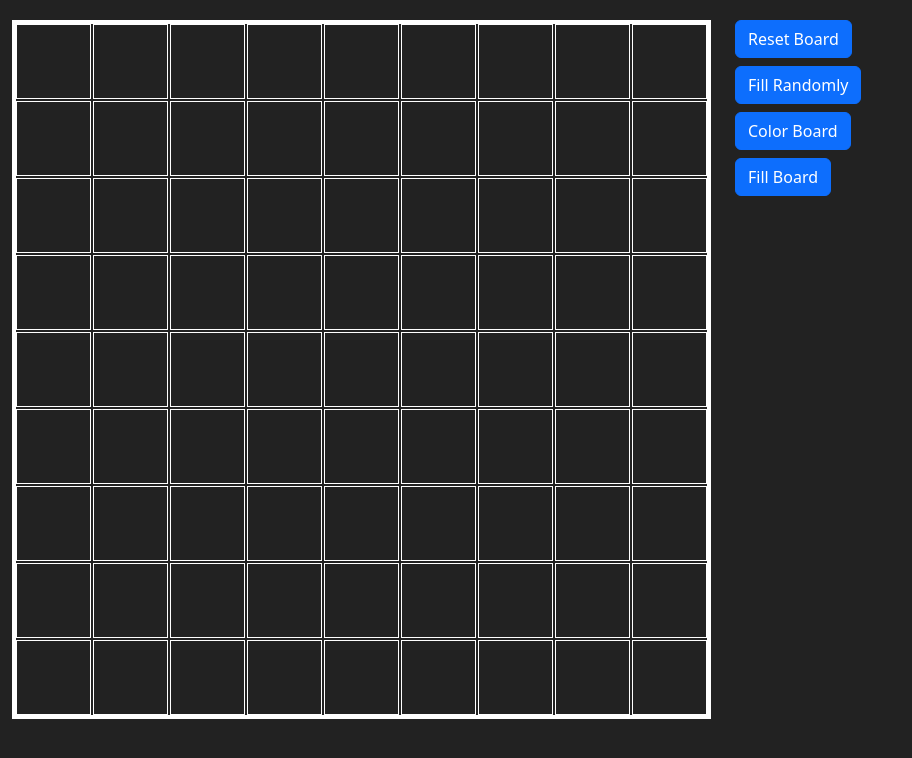
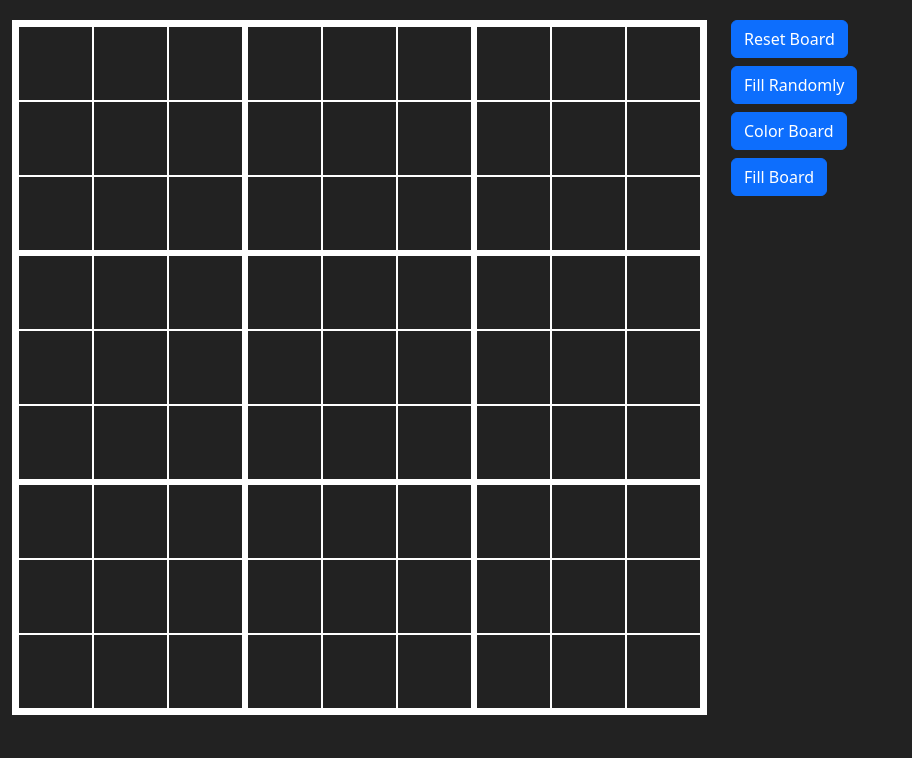
Before and after one commit to SMNDVC/Sudoku, a Flask app: page / in a window 1280 px wide. Shown: the top 758 px of the page, without its empty margins (0-912 px from the left). Run offline with Flask 3, Linux system fonts and the light colour scheme.

Commit message:
I'll finish later

```diff
--- a/py.py
+++ b/py.py
@@ -1,4 +1,2 @@
-lst = []
-for i in range(81):
-    lst.append(i)
-print(lst)
+print(len(
+'01234567891011121314151617181920212223242526272829303132333435363738394041424344454647484950515253545556575859606162636465666768697071727374757677787980'))
--- a/static/script.js
+++ b/static/script.js
@@ -29,22 +29,28 @@ function generateBoard() {
     // Clear inner html
     sudokuContainer.innerHTML = "";
 
-    // Loop to generate boxes
-    for (let i = 0; i < 81; i++) {
+    // Loop to generate 9 larger boxes
+    const boxes = []; // Array to store the boxes
+
+    for (let i = 0; i < 9; i++) {
+        const box = document.createElement("div");
+        box.classList.add("box");
+        sudokuContainer.appendChild(box); // Append the box to the sudokuContainer
+        boxes.push(box); // Push each box element into the array
+    }
+
+    // Loop to generate 9 smaller cells in each larger box
+    for (let j = 0; j < 81; j++) {
         const inputCell = document.createElement("input");
         inputCell.classList.add("input-cell"); // Add the "input-cell" class to the input element
         inputCell.setAttribute("type", "text"); // Set the input type to text
         inputCell.setAttribute("pattern", "[0-9]"); // Set the pattern to allow only numbers
         inputCell.style.fontSize = "30px";
         inputCell.style.color = "white"; // Set the default text color to white
-        inputCell.style.caretColor = "transparent"; // Renive blinking pipe
+        // inputCell.style.caretColor = "transparent"; // Remove blinking pipe
         inputCell.addEventListener("input", function() {
-
             // Remove non-numeric characters from the input value
             this.value = this.value.replace(/\D/g, "");
-
-            // Get its index
-            const index = Array.from(document.querySelectorAll('.input-cell')).indexOf(this);
 
             // Remove every character before the last one
             if (this.value.length > 1) {
@@ -55,14 +61,22 @@ function generateBoard() {
                 this.value = "";
             }
 
-            // Save the input values to localStorage
-            saveInputValues()
-            colorEverything()
 
+            saveInputValues();
+            colorEverything();
         });
 
-        sudokuContainer.appendChild(inputCell); // Append the input cell to the sudokuContainer
+        const rowIndex = Math.floor(j / 9); // Row index within each set of 9
+        const colIndex = j % 9; // Column index within each set of 9
+        const boxIndex = (Math.floor(rowIndex / 3) * 3) + Math.floor(colIndex / 3); // Box index
+        boxes[boxIndex].appendChild(inputCell); // Append the input cell to the box
     }
+    const inputCells = document.querySelectorAll(".input-cell");
+    inputCells.forEach(cell => {
+        cell.style.color = 'white';
+    });
+
+
 }
 
 function resetBoard() {
@@ -72,6 +86,7 @@ function resetBoard() {
     // Loop through each input cell and set its value to empty
     inputCells.forEach(cell => {
         cell.value = ""; // Set value to empty string
+        cell.style.color = 'white'
     });
     saveInputValues()
 };
@@ -122,22 +137,15 @@ function clearZeroes() {
 }
 
 function logBoard() {
-    // Get all the input cells
-    const inputCells = document.querySelectorAll(".input-cell")
-    var board = ""
-
+    const inputCells = document.querySelectorAll(".input-cell");
+    let board = '';
     inputCells.forEach(cell => {
-        if (cell.value == "") {
-            board += "0"
-        }
-        else {
-            board += cell.value
+        board += cell.value || '0';
+    });
+    console.log(`Current board state: ${board}`); // Log the current board state
+    return board;
 }
 
-    });
-    // console.log(board)
-    return board
-}
 
 function colorIndex(index, color) {
     const inputCells = document.querySelectorAll(".input-cell")
@@ -145,80 +153,80 @@ function colorIndex(index, color) {
     inputCells.item(index).style.color = color
 }
 
-function colorEverything () {
-    const inputCells = document.querySelectorAll(".input-cell");
-    board = logBoard()
 
+function sliceIntoLayers(board) {
     let layers = [];
-    for (let i = 0; i < board.length; i += 9) {
-        let layer = board.slice(i, i + 9).split("");
-        layers.push(layer);
-    }
-    console.log(layers)
-
-
-}
-
-function sliceIntoLayers(digitString) {
-    let layers = [];
-    for (let i = 0; i < digitString.length; i += 9) {
-        let layer = digitString.slice(i, i + 9).split("");
-        layers.push(layer);
-    }
-    return layers;
-}
-
-function sliceIntoColumns(digitString) {
-    let columns = [];
-
-    for (let i = 0; i < 9; i++) {
-        let column = [];
-        for (let j = i; j < digitString.length; j += 9) {
-            column.push(digitString[j]);
-        }
-        columns.push(column);
-    }
-
-    return columns;
-}
-
-function sliceIntoGrids(digitString) {
-    let grids = [];
-
     for (let gridRow = 0; gridRow < 3; gridRow++) {
         for (let gridCol = 0; gridCol < 3; gridCol++) {
             let grid = [];
             for (let row = 0; row < 3; row++) {
                 for (let col = 0; col < 3; col++) {
-                    let index = (gridRow * 27) + (gridCol * 3) + (row * 9) + col;
-                    grid.push(digitString[index]);
+                    grid.push(board[(gridRow * 3 + row) * 9 + (gridCol * 3 + col)]);
                 }
             }
-            grids.push(grid);
+            layers.push(grid.join(''));
         }
     }
+    console.log('Layers', layers); // Log the layers
+    return layers;
+}
 
+function sliceIntoColumns(board) {
+    let layers = [];
+    for (let gridRow = 0; gridRow < 3; gridRow++) {
+        for (let gridCol = 0; gridCol < 3; gridCol++) {
+            let grid = [];
+            for (let row = 0; row < 3; row++) {
+                for (let col = 0; col < 3; col++) {
+                    grid.push(board[(gridRow * 3 + row) * 9 + (gridCol * 3 + col)]);
+                }
+            }
+            layers.push(grid.join(''));
+        }
+    }
+    lists = layers
+
+    let transposedLists = Array.from({ length: lists[0].length }, () => []);
+
+    // Iterate through each list in the input
+    for (let i = 0; i < lists.length; i++) {
+        for (let j = 0; j < lists[i].length; j++) {
+            // Append the j-th character of the i-th list to the j-th list of transposedLists
+            transposedLists[j].push(lists[i][j]);
+        }
+    }
+    console.log("Lists:", transposedLists)
+    return transposedLists;
+}
+
+function sliceIntoGrids(board) {
+
+    let grids = [];
+    for (let i = 0; i < 9; i++) {
+        grids.push(board.slice(i * 9, i * 9 + 9));
+    }
+    console.log('Grids:', grids); // Log the grids
     return grids;
 }
 
 
-function colorDuplicates(layers, orientation) {
+function colorDuplicates(layers) {
     const inputCells = document.querySelectorAll(".input-cell");
 
     function returnIndexList(layer) {
         let charCount = {};
         let indexList = [];
 
-        // Count the occurrences of each character
         for (let i = 0; i < layer.length; i++) {
             let char = layer[i];
+            if (char !== '0') {
                 if (!charCount[char]) {
                     charCount[char] = [];
                 }
                 charCount[char].push(i);
             }
+        }
 
-        // Collect the indices of duplicate characters
         for (let char in charCount) {
             if (charCount[char].length > 1) {
                 indexList = indexList.concat(charCount[char]);
@@ -229,11 +237,9 @@ function colorDuplicates(layers, orientation) {
     }
 
     function colorIndex(index, color) {
-        // Check if the value of the cell is not '0' before coloring
         if (inputCells.item(index).value !== '0') {
             inputCells.item(index).style.color = color;
-        }
-        else {
+        } else {
             inputCells.item(index).style.color = "white";
         }
     }
@@ -243,37 +249,32 @@ function colorDuplicates(layers, orientation) {
         let indexList = returnIndexList(layer);
 
         for (let k = 0; k < indexList.length; k++) {
-            if (orientation === "rows") {
             colorIndex(i * 9 + indexList[k], "red");
-            } else if (orientation === "columns") {
-                colorIndex(i + indexList[k] * 9, "red");
-            } else if (orientation === "grid") {
-                // Calculate the base index for the current grid
-                let baseRow = Math.floor(i / 3) * 3;
-                let baseCol = (i % 3) * 3;
-                let baseIndex = baseRow * 9 + baseCol;
-
-                // Calculate the specific index within the grid
-                let row = Math.floor(indexList[k] / 3);
-                let col = indexList[k] % 3;
-                let gridIndex = baseIndex + row * 9 + col;
-
-                colorIndex(gridIndex, "red");
-            }
         }
     }
 }
 
 
+
 function colorEverything() {
-    for (i = 0; i< 81; i++){
-        colorIndex(i, "white")
+    console.log("Coloring all cells white");
+    for (let i = 0; i < 81; i++) {
+        colorIndex(i, "white");
     }
-    board = logBoard()
+
+    board = logBoard();
+    console.log(`Board state: ${board}`); // Log the current board state
+
+    console.log("Processing rows for duplicates");
     colorDuplicates(sliceIntoLayers(board), "rows");
-    colorDuplicates(sliceIntoColumns(board), "columns")
+
+    console.log("Processing columns for duplicates");
+    colorDuplicates(sliceIntoColumns(board), "columns");
+
+    console.log("Processing grids for duplicates");
     colorDuplicates(sliceIntoGrids(board), "grid");
 }
+
 
 function logIndexes() {
     var number = [0, 1, 2, 3, 4, 5, 6, 7, 8, 9, 10, 11, 12, 13, 14, 15, 16, 17, 18, 19, 20, 21, 22, 23, 24, 25, 26, 27, 28, 29, 30, 31, 32, 33, 34, 35, 36, 37, 38, 39, 40, 41, 42, 43, 44, 45, 46, 47, 48, 49, 50, 51, 52, 53, 54, 55, 56, 57, 58, 59, 60, 61, 62, 63, 64, 65, 66, 67, 68, 69, 70, 71, 72, 73, 74, 75, 76, 77, 78, 79, 80]
--- a/static/styles.css
+++ b/static/styles.css
@@ -1,31 +1,27 @@
 .sudokuContainer {
     display: grid;
-    grid-template-columns: repeat(9, 1fr); /* 9 columns */
-    grid-template-rows: repeat(9, 1fr); /* 9 rows */
+    grid-template-columns: repeat(3, 1fr); /* 3 columns */
+    grid-template-rows: repeat(3, 1fr); /* 3 rows */
     border: 4px solid white;
-    gap: 2px; /* Optional: add some space between cells */
 }
 
 .box {
-    width: 225px;
-    height: 225px;
-    border-color: white; /* Set border color */
-    border-style: solid; /* Set border style */
-    border-width: 2.5px; /* Set border width */
-    display: grid; /* Use grid layout for nested grid */
-    grid-template-columns: repeat(3, 1fr); /* 3 columns with equal width */
-    grid-auto-rows: 1fr; /* Auto rows with equal height */
+    display: grid;
+    grid-template-columns: repeat(3, 1fr); /* 3 columns in each larger box */
+    grid-template-rows: repeat(3, 1fr); /* 3 rows in each larger box */
+    border: 2.5px solid white; /* Border around each larger box */
 }
 
 .input-cell {
     width: 75px;
     height: 75px;
-    border: 1px solid white; /* Remove border */
-    background: none; /* Remove background */
-    text-align: center; /* Center text */
-    color: white; /* Text color */
+    border: 1px solid white;
+    background: none;
+    text-align: center;
+    color: white;
     font-size: 30px;
 }
+
 
 body {
     background-color: #222222;
```
Lines whose indentation alone changed are shown as unchanged.
